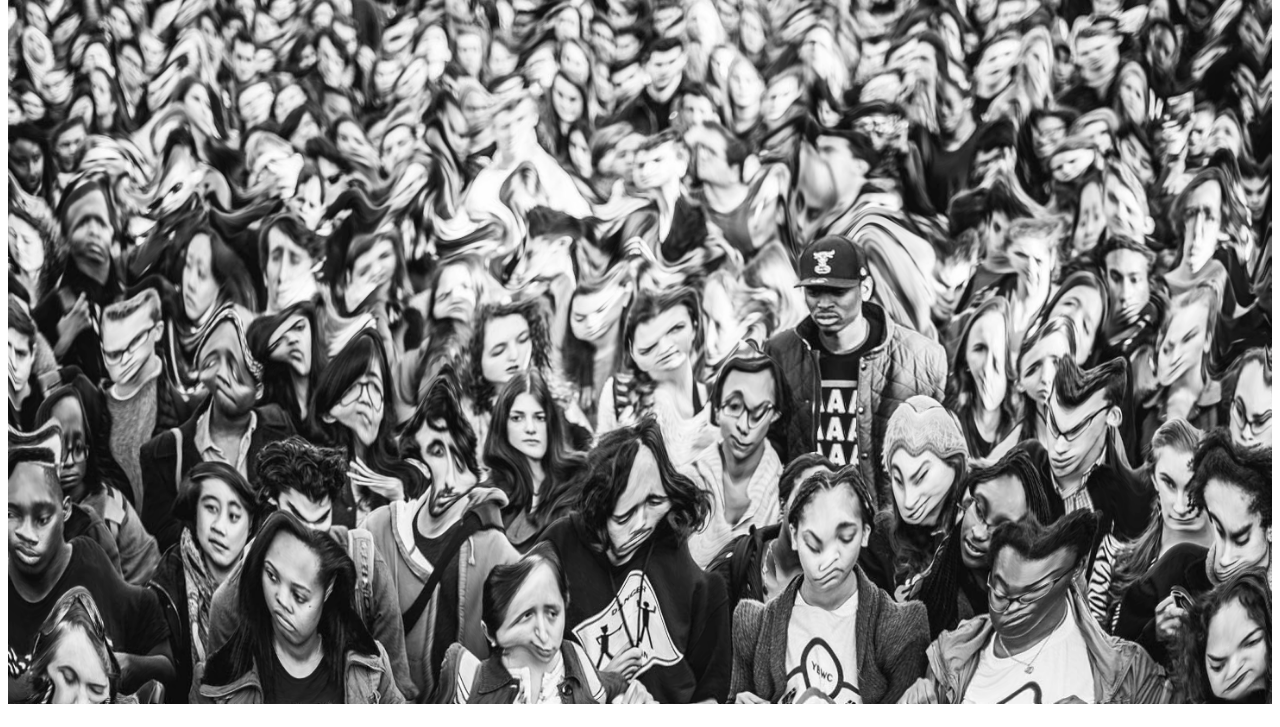
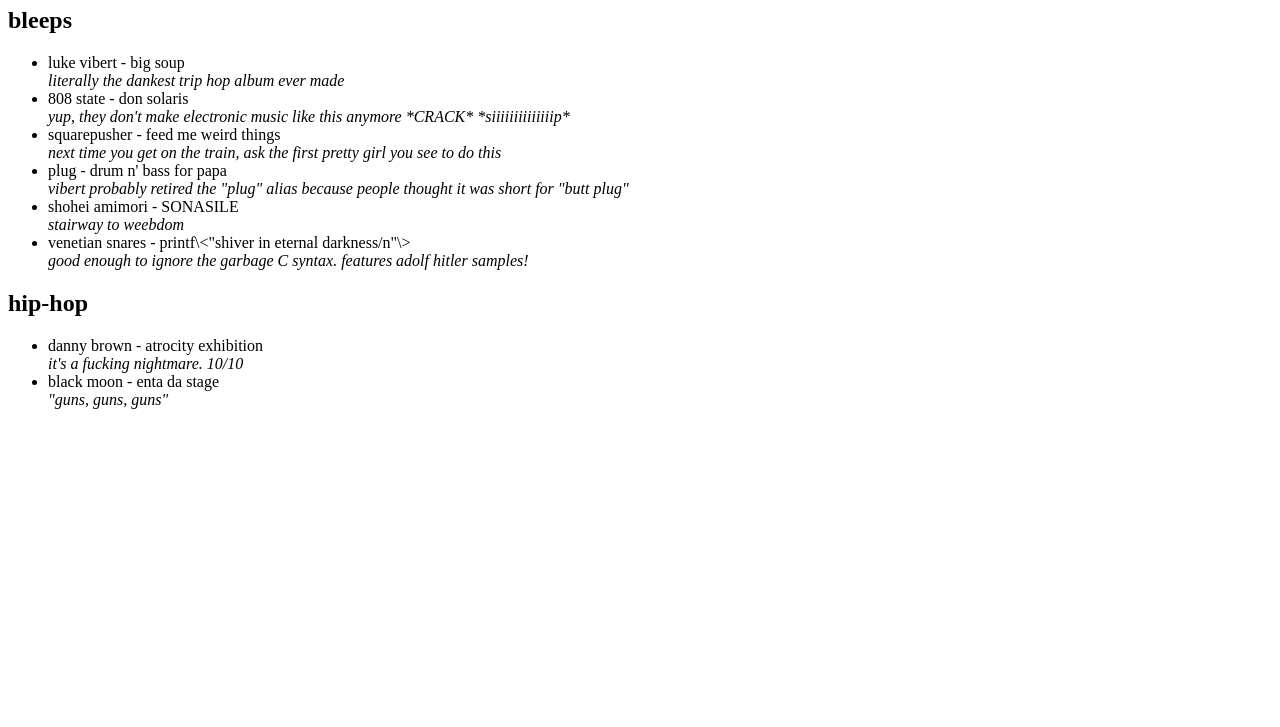
Before and after one commit to deloachcd/deloachcd.github.io, a plain HTML site: page index.html in a window 1280 px wide. Shown: the part 73-800 px from the top of the page. Drawn offline with Linux system fonts and the light colour scheme.

Commit message:
strip down main page

```diff
--- a/index.html
+++ b/index.html
@@ -4,13 +4,36 @@
 <head>
   <meta charset="utf-8">
 
-  <title>Hedgehog's dilemma</title>
+  <title>What the hell is evernote?</title>
   <meta name="description" content="Spilling my guts">
   <meta name="author" content="Chandler DeLoach">
   <link rel="stylesheet" type="text/css" href="css/style.css">
 </head>
 
 <body>
-    <img src="img/waves.png" id="img_waves">
+    <h1>music</h1>
+    <h2>bleeps</h2>
+    <ul>
+        <li>luke vibert - big soup</li>
+        <i>literally the dankest trip hop album ever made</i>
+        <li>808 state - don solaris</li>
+        <i>yup, they don't make electronic music like this anymore *CRACK* *siiiiiiiiiiiiiip*</i>
+        <li>squarepusher - feed me weird things</li>
+        <i>next time you get on the train, ask the first pretty girl you see to do this</i>
+        <li>plug - drum n' bass for papa</li>
+        <i>vibert probably retired the "plug" alias because people thought it was
+        short for "butt plug"</i>
+        <li>shohei amimori - SONASILE</li>
+        <i>stairway to weebdom</i>
+        <li>venetian snares - printf\<"shiver in eternal darkness/n"\></li>
+        <i>good enough to ignore the garbage C syntax. features adolf hitler samples!</i>
+    </ul>
+    <h2>hip-hop</h2>
+    <ul>
+        <li>danny brown - atrocity exhibition</li>
+        <i>it's a fucking nightmare. 10/10</i>
+        <li>black moon - enta da stage</li>
+        <i>"guns, guns, guns"</i>
+    </ul>
 </body>
 </html>
```
